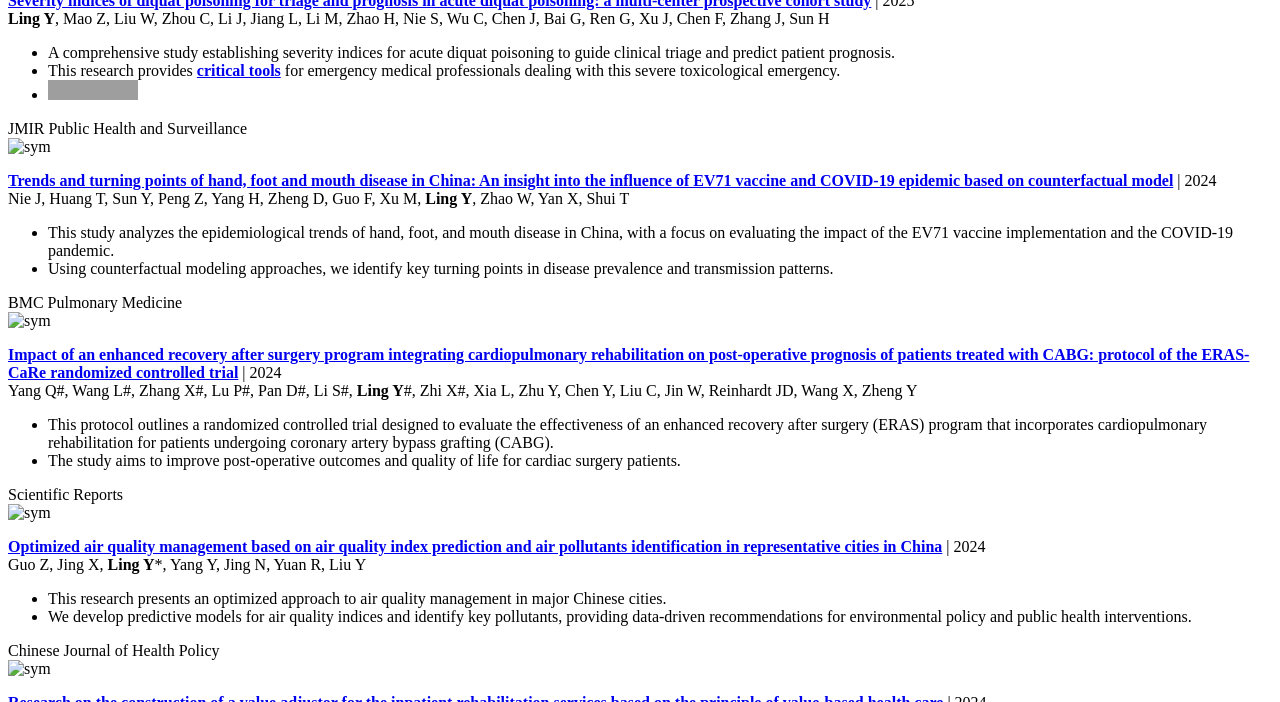
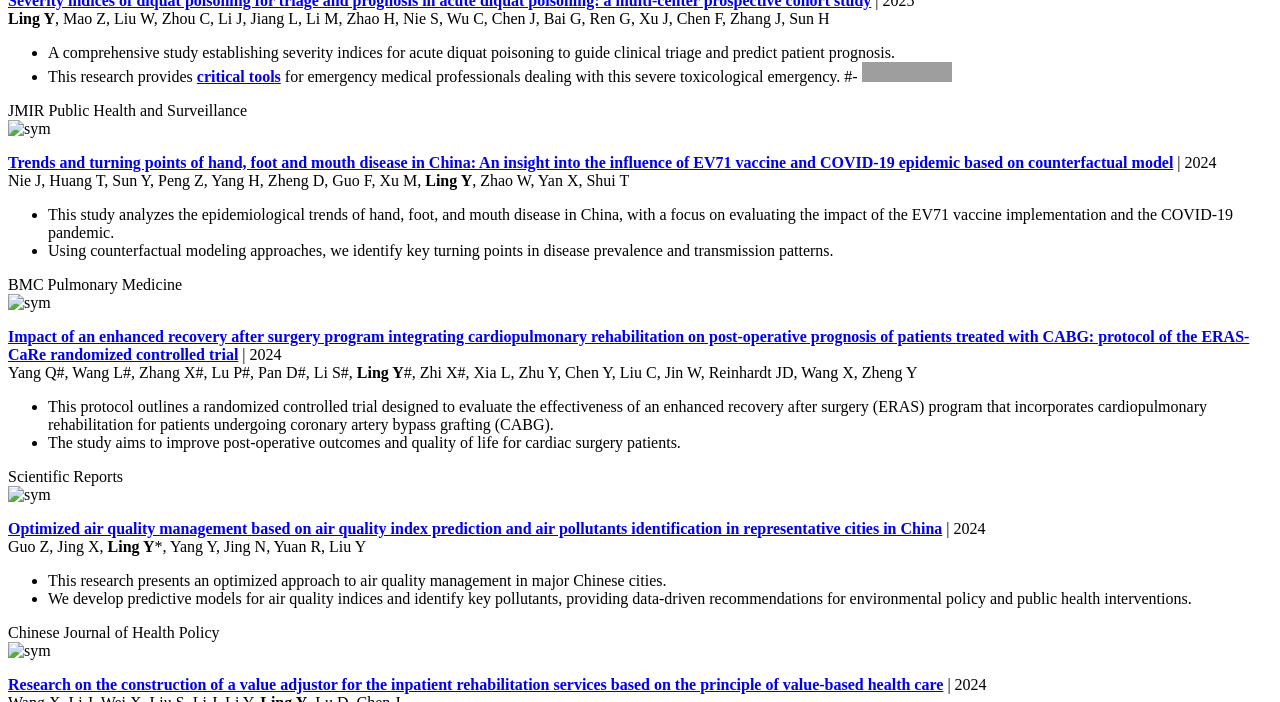
Before and after one commit to yuewei-ling/yuewei-ling.github.io, a Jekyll site: the page built from _pages/includes/pub.md, in a window 1280 px wide and 900 px high, scrolled down 1313 px, cut to the strip 198-900 px from the top of the window. Built offline with Jekyll 4.4.1, drawn with Linux system fonts in a browser that asks for light colours; our own code applies the rules of GitHub Pages for plain Markdown files; grey boxes are pictures that could not be loaded.

Commit message:
Update pub.md

```diff
--- a/_pages/includes/pub.md
+++ b/_pages/includes/pub.md
@@ -7,7 +7,7 @@
 **Ling Y**, Mao Z, Liu W, Zhou C, Li J, Jiang L, Li M, Zhao H, Nie S, Wu C, Chen J, Bai G, Ren G, Xu J, Chen F, Zhang J, Sun H
 - A comprehensive study establishing severity indices for acute diquat poisoning to guide clinical triage and predict patient prognosis.
 - This research provides [**critical tools**](https://severityindexofdiquatpoisoning.streamlit.app/) for emergency medical professionals dealing with this severe toxicological emergency.
-- ![](https://img.shields.io/github/stars/yuewei-ling/yuewei-ling.github.io?style=social)
+#- ![](https://img.shields.io/github/stars/yuewei-ling/yuewei-ling.github.io?style=social)
 
 </div>
 </div>
```
